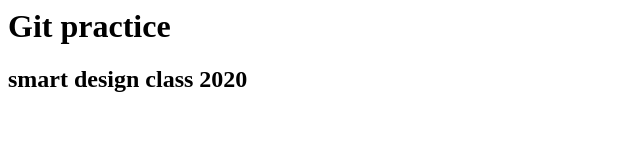
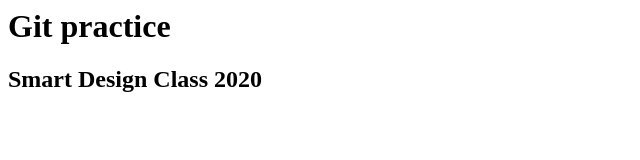
Before and after one commit to boqqu/Class-2020SD, a plain HTML site: page index.html in a window 1280 px wide. Shown: the whole page, without its empty margins (0-640 px from the left). Drawn offline with Linux system fonts and the light colour scheme.

Commit message:
Update index.html

```diff
--- a/index.html
+++ b/index.html
@@ -6,6 +6,6 @@
 </head>
 <body>
  <h1> Git practice </h1>
- <h2> smart design class 2020</h2>
+ <h2> Smart Design Class 2020</h2>
  </body>
  </html>
```
